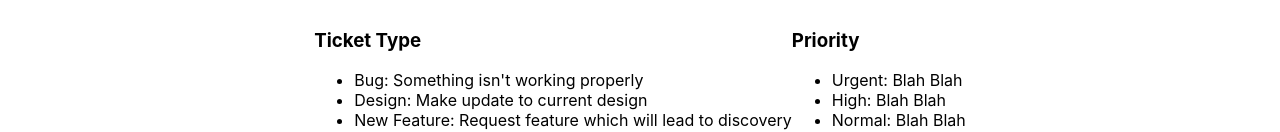
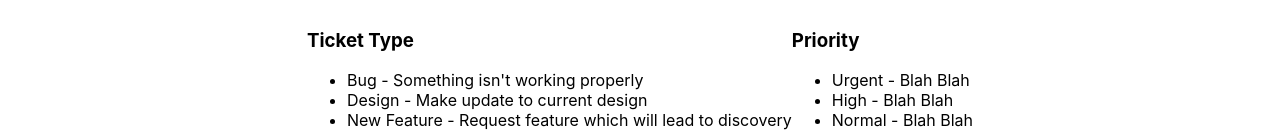
Before and after one commit to dzamanillo/next-sandbox, a Next.js app: page /acme-inc in a window 1280 px wide. Shown: the part 811-943 px from the top of the page. Built offline with nearby package versions, Linux system fonts and the light colour scheme.

Commit message:
fix escape character

```diff
--- a/pages/acme-inc.js
+++ b/pages/acme-inc.js
@@ -24,18 +24,20 @@ export default function Acme() {
 					<div>
 						<h3>Ticket Type</h3>
 						<ul>
-							<li>Bug: Something isn't working properly</li>
-							<li>Design: Make update to current design</li>
-							<li>New Feature: Request feature which will lead to discovery</li>
+							<li>Bug - Something isn't working properly</li>
+							<li>Design - Make update to current design</li>
+							<li>
+								New Feature - Request feature which will lead to discovery
+							</li>
 						</ul>
 					</div>
 					<div>
 						<h3>Priority</h3>
 						<ul>
-							<li>Urgent: Blah Blah</li>
-							<li>High: Blah Blah</li>
-							<li>Normal: Blah Blah</li>
-							<li>Low: Blah Blah</li>
+							<li>Urgent - Blah Blah</li>
+							<li>High - Blah Blah</li>
+							<li>Normal - Blah Blah</li>
+							<li>Low - Blah Blah</li>
 						</ul>
 					</div>
 				</div>
```
